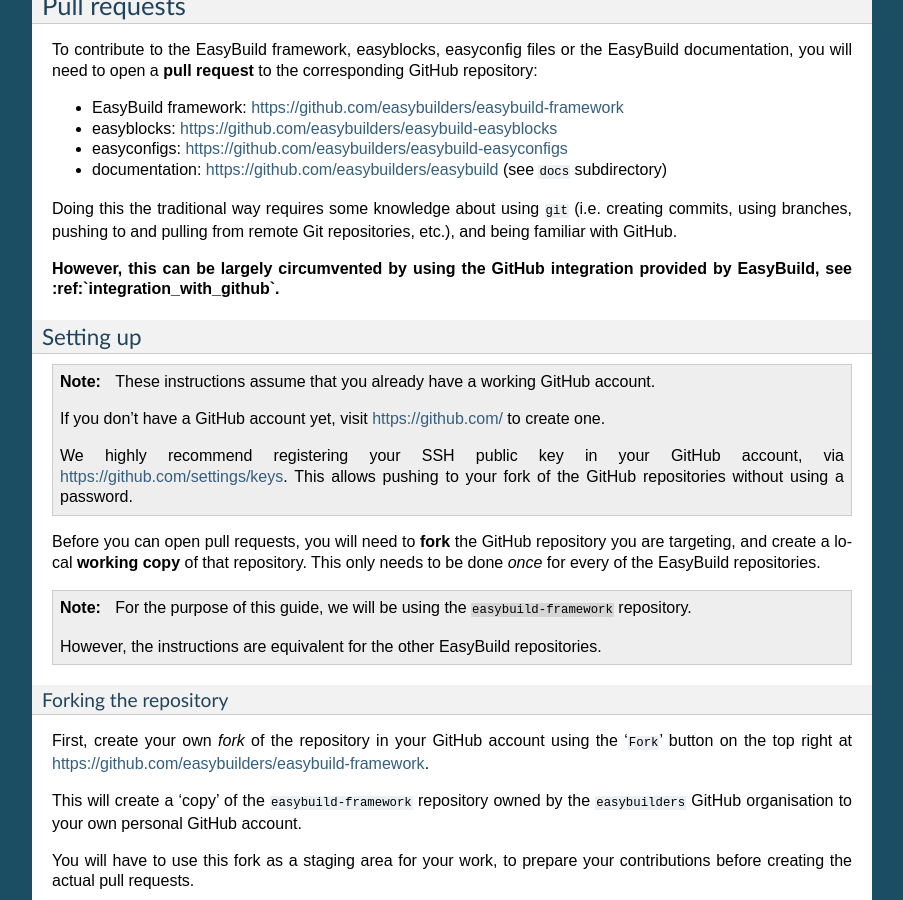
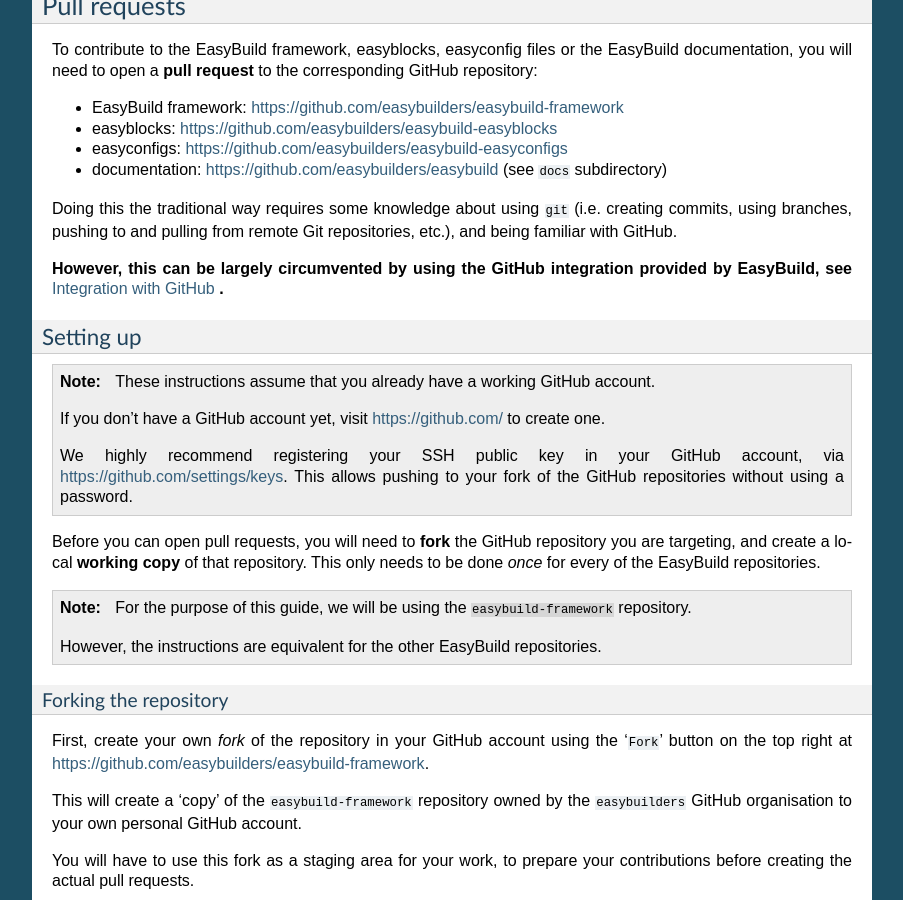
Before and after one commit to easybuilders/easybuild, a Sphinx documentation site: the page built from docs/Contributing.rst, in a window 1280 px wide and 900 px high, scrolled down 3116 px. Shown: the whole window, without its empty margins (198-1101 px from the left). Built offline with Sphinx 7.4.7, drawn with Linux system fonts in a browser that asks for light colours; pages that are not in the unit, such as notebooks, are missing from menus.

Commit message:
fix broken ref in Contributing page (hat tip @geimer)

```diff
--- a/docs/Contributing.rst
+++ b/docs/Contributing.rst
@@ -182,7 +182,7 @@
 Git repositories, etc.), and being familiar with GitHub.
 
 **However, this can be largely circumvented by using the GitHub integration
-provided by EasyBuild, see :ref:`integration_with_github`.**
+provided by EasyBuild, see** :ref:`integration_with_github` **.**
 
 
 .. _contributing_pull_request_setup:
```
